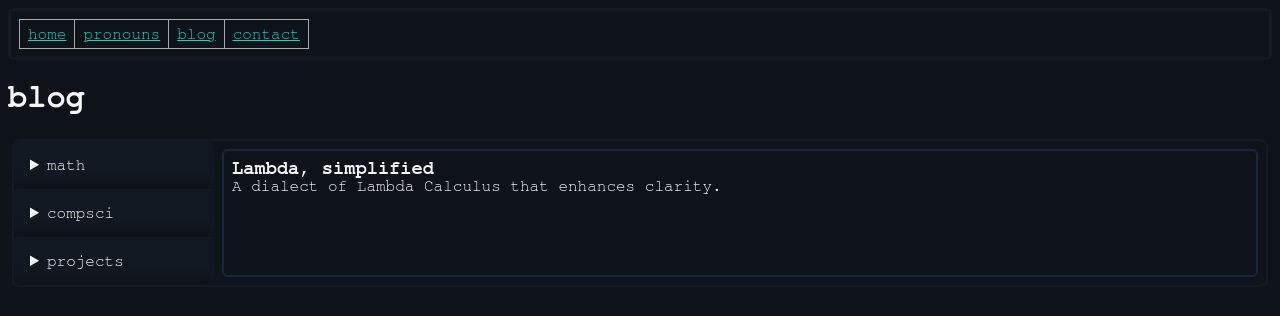
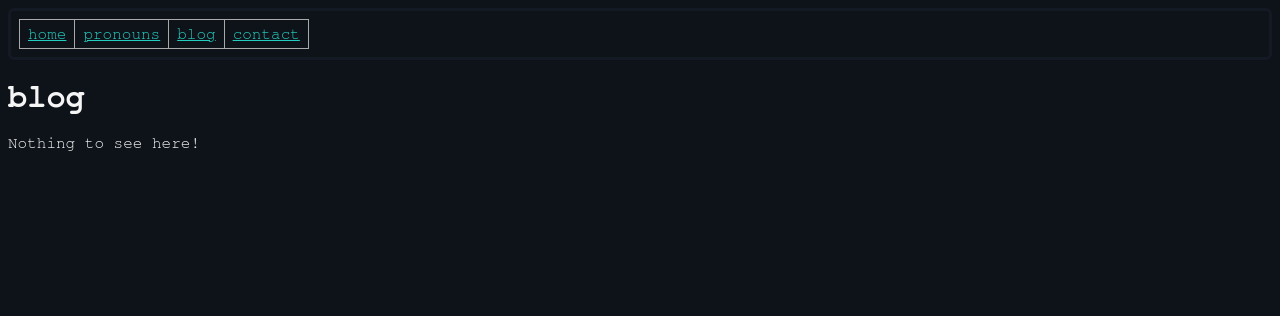
Before and after one commit to elliouros/elliouros.github.io, a Jekyll site: the page built from blog.html, in a window 1280 px wide. Shown: the top 316 px of the page. Built offline with Jekyll 4.4.1, drawn with Linux system fonts in a browser that asks for light colours; part of the change alters nothing that is shown.

Commit message:
hide blog stuff :p

```diff
--- a/_posts/2025-03-26-lambda.md
+++ /dev/null
@@ -1,108 +0,0 @@
----
-layout: blog
-style: base
-title: = Calculus
-ititle: Lambda, simplified
-summary: |-
-  A dialect of Lambda Calculus that enhances clarity.
-tags: math compsci projects
----
-Hi there! This is an unfinished project that is currently more of a concept
-than a project. It also serves as a placeholder post on
-[my site](https://elliouros.github.io), which I can only assume you are on
-now. Either way, this is the specification of a syntax and contains no
-matching implementation. For that, look towards
-[the actual project on github](https://github.com/elliouros/lambda) (if it's
-private, I haven't got it in working order yet.)
-
-# Simplified Lambda Calculus Specification
-
-The Equals Calculus, if you will, but please don't.
-
-## Symbols
-
-### =
-
-Syntactically similar to the lambda. `=x` defines a function that takes in x.
-
-Any symbol can be used, as long as it is a single, otherwise free symbol.
-Understand that this syntax is rather loose in its symbology, so long as each
-symbol's purpose is easily discernable.
-
-### Brackets \( \[\], \(\), \{\} \)
-
-Syntcatically similar to parentheses, although different. \[xy\] notates the
-application of x to y- however, it also notates the return of a lambda. That
-is, `Lx.x` = `=x[x]`.
-
-All brackets function exactly the same- The difference is notational at most.
-One may certainly, however, use these brackets to discern between different
-parts of a lambda- for example, you may wish to use [] for all lambda
-definitions and () for applications. It is entirely up to the user. Again,
-*notational*.
-
-However, it may be implemented by an interpreter that an error is thrown when
-there are mismatched brackets. Ideally, though, if a compiler were ever to be
-made, such a thing would not exist, since multiple types of brackets would need
-to reserve more values, thus being inoptimal.
-
-
-### Everything else
-
-Notates an argument as taken in by a function.
-
-## Reasoning
-
-The sense in which this syntax is simplified is this: It does not use the
-nonstandard symbol lambda, and it is more easily readable (though it can also
-more easily get ugly). Expressions that are abstract if not for their scope
-(see: S) are made less abstract. Additionally, there is one less symbol used-
-the `.` is omitted in favor of brackets.
-
-### Is it really simplified?
-
-...Barely, I consider it so. The dot only matters in the case that we define
-`Lxyz. ...` to be `Lx.Ly.Lz. ...`, which is an abstraction over pure, untyped
-Lambda. Also, this use case is covered by the use of brackets to denote
-definition anyways- See Abstraction.
-
-Additionally, there is my argument about clarity of scope; however, the
-experienced lambda calculator will just use parentheses, I suspect. On
-average, it is likely that regular Lambda syntax uses less charaters, but mine
-will use less if Lambdas are applied to Lambdas in single statements (like Y).
-
-## Examples
-
-These exmaples are the same from
-[Tromp's Lambda Diagrams](https://tromp.github.io/cl/diagrams.html). Check them
-out too; [This video](https://youtu.be/RcVA8Nj6HEo), that made heavy use of
-those diagrams, was what inspired this project, after all.
-
-As said in the brackets subsection, the different brackets used are purely
-notational. I will use [] for definition, () for application, and {} for both.
-
-|term   |definition            |simplified            |
-|-------|----------------------|----------------------|
-|I/1    |`Lx.x`                |`=x[x]`               |
-|K/true |`Lx.Ly.x`             |`=x[=y[x]]`           |
-|false/0|`Lx.Ly.y`             |`=x[=y[y]]`           |
-|S      |`Lx.Ly.Lz.(xy)(yz)`   |`=x[=y[=z{(xy)(yz)}]]`|
-|Y      |`Lf.(Lx.xx)(Lx.f(xx))`|`=f{=x(xx)=x(f(xx))}` |
-|2      |`Lf.Lx.f(fx)`         |`=f[=x{f(fx)}]`       |
-|3      |`Lf.Lx.f(f(fx))`      |`=f[=x{f(f(fx))}]`    |
-|4      |`Lf.Lx.f(f(f(fx)))`   |`=f[=x{f(f(f(fx)))}]` |
-
-## Abstraction
-
-Personally, I dislike abstracting away currying and such- however,
-theoretically, this syntax supports that abstraction no less than the standard
-notation- and the advantages of abstraction are not lost on me.
-
-|term   |definition     |simplified      |
-|-------|---------------|----------------|
-|K/true |`Lxy.x`        |`=xy[x]`        |
-|false/0|`Lxy.y`        |`=xy[y]`        |
-|S      |`Lxyz.(xy)(yz)`|`=xyz{(xy)(yz)}`|
-|etc... |               |                |
-
-Bleh. Whatever.
--- a/blog.html
+++ b/blog.html
@@ -8,6 +8,8 @@ style:
 <h1>blog</h1>
 
 <h2 class="sr-only">posts</h2>
+Nothing to see here!
+<!--
 <div id=blog>
   <aside>
     {% for tag in site.tags %}
@@ -34,3 +36,4 @@ style:
     {% endfor %}
   </div>
 </div>
+-->
```
